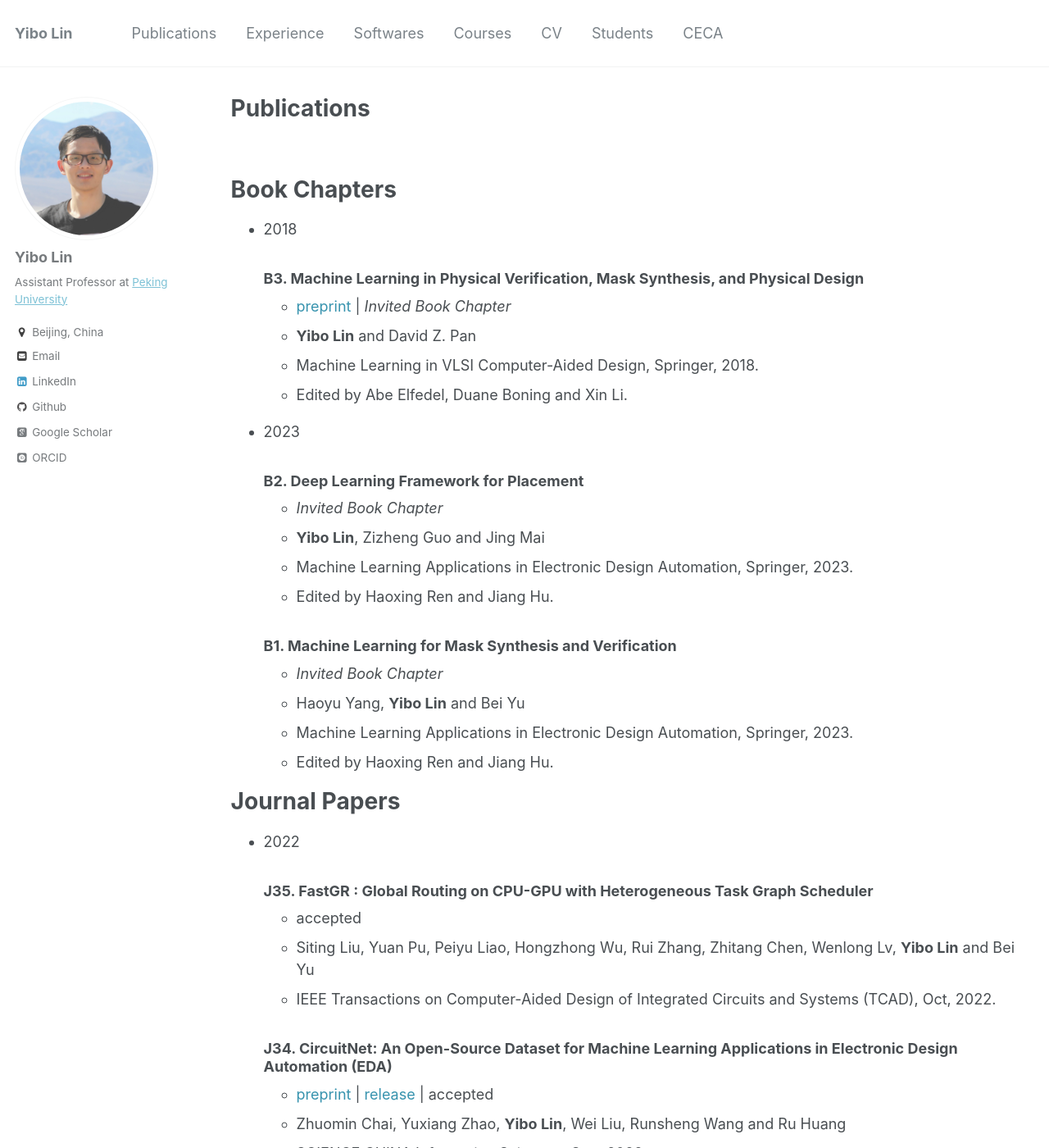
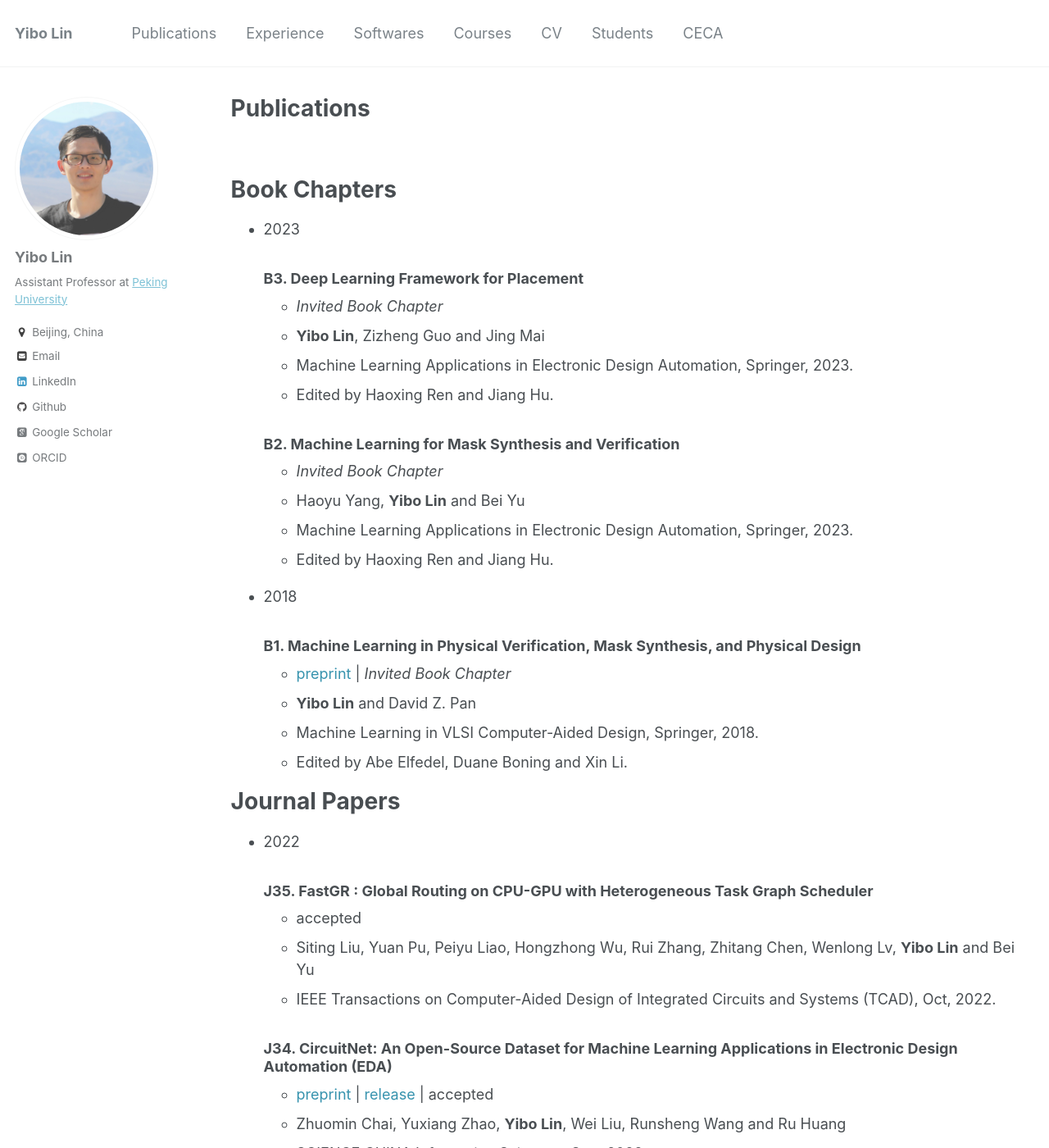
Before and after one commit to limbo018/limbo018.github.io, a Jekyll site: the page built from _pages/publications.md, in a window 1280 px wide and 1400 px high. Shown: the whole window at 82% size. Built offline with Jekyll 4.4.1, drawn with Linux system fonts in a browser that asks for light colours; some web fonts are replaced.

Commit message:
sort book chapters by years

```diff
--- a/_pages/publications.md
+++ b/_pages/publications.md
@@ -17,27 +17,27 @@
 Book Chapters
 ======
 
-* 2018
-
-  ### B3. [Machine Learning in Physical Verification, Mask Synthesis, and Physical Design](http://dx.doi.org/10.1007/978-3-030-04666-8_4)
-     * <a href="/publications/papers/ML4CAD_Springer2018_Pan.pdf" style="color:#3793ae">preprint</a> \| *Invited Book Chapter*
-     * **Yibo Lin** and David Z. Pan
-     * Machine Learning in VLSI Computer-Aided Design, Springer, 2018.
-     * Edited by Abe Elfedel, Duane Boning and Xin Li.
-
 * 2023
 
-  ### B2. [Deep Learning Framework for Placement](https://doi.org/10.1007/978-3-031-13074-8)
+  ### B3. [Deep Learning Framework for Placement](https://doi.org/10.1007/978-3-031-13074-8)
      * *Invited Book Chapter*
      * **Yibo Lin**, Zizheng Guo and Jing Mai
      * Machine Learning Applications in Electronic Design Automation, Springer, 2023.
      * Edited by Haoxing Ren and Jiang Hu.
 
-  ### B1. [Machine Learning for Mask Synthesis and Verification](https://doi.org/10.1007/978-3-031-13074-8)
+  ### B2. [Machine Learning for Mask Synthesis and Verification](https://doi.org/10.1007/978-3-031-13074-8)
      * *Invited Book Chapter*
      * Haoyu Yang, **Yibo Lin** and Bei Yu
      * Machine Learning Applications in Electronic Design Automation, Springer, 2023.
      * Edited by Haoxing Ren and Jiang Hu.
+
+* 2018
+
+  ### B1. [Machine Learning in Physical Verification, Mask Synthesis, and Physical Design](http://dx.doi.org/10.1007/978-3-030-04666-8_4)
+     * <a href="/publications/papers/ML4CAD_Springer2018_Pan.pdf" style="color:#3793ae">preprint</a> \| *Invited Book Chapter*
+     * **Yibo Lin** and David Z. Pan
+     * Machine Learning in VLSI Computer-Aided Design, Springer, 2018.
+     * Edited by Abe Elfedel, Duane Boning and Xin Li.
 
 Journal Papers
 ======
--- a/ref/bibconvert.py
+++ b/ref/bibconvert.py
@@ -96,6 +96,7 @@
         else:
             conferenceEntries.append(entry)
     # sort by years from large to small
+    bookEntries.sort(key=lambda entry: getDatetime(entry), reverse=True)
     journalEntries.sort(key=lambda entry: getDatetime(entry), reverse=True)
     conferenceEntries.sort(key=lambda entry: getDatetime(entry), reverse=True)
     thesisEntries.sort(key=lambda entry: getDatetime(entry), reverse=True)
```
Also changed, not shown: _includes/publications_cv.md (+3 -3 lines), 4 other files.
